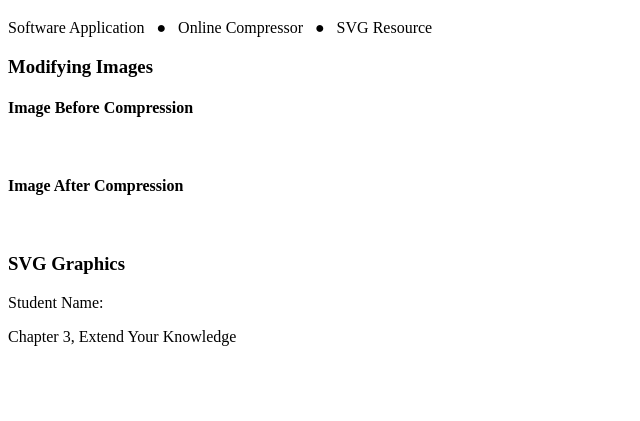
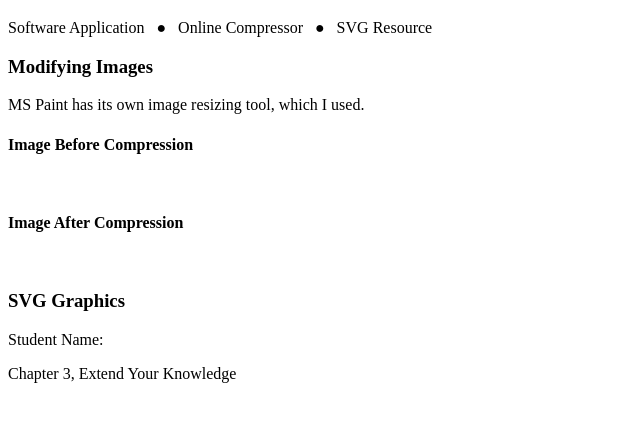
Before and after one commit to smack926/Ch3-apply-extend-analyze, a plain HTML site: page analyze apply extend/extend/extend03.html in a window 1280 px wide. Shown: the part 61-482 px from the top of the page, without its empty margins (0-640 px from the left). Drawn offline with Linux system fonts and the light colour scheme.

Commit message:
Update extend03.html

```diff
--- a/analyze apply extend/extend/extend03.html
+++ b/analyze apply extend/extend/extend03.html
@@ -31,7 +31,7 @@
             <p></p>
 
             <!-- 2nd paragraph element: Use the paragraph element below to identify the application you used to change the size of the image. Use a complete sentence. -->
-            <p></p>
+            <p> MS Paint has its own image resizing tool, which I used.</p>
 
             <!-- 3rd paragraph element: Use the paragraph element below to identify the original size of the image, in pixels. Use a complete sentence. -->
             <p></p>
```
